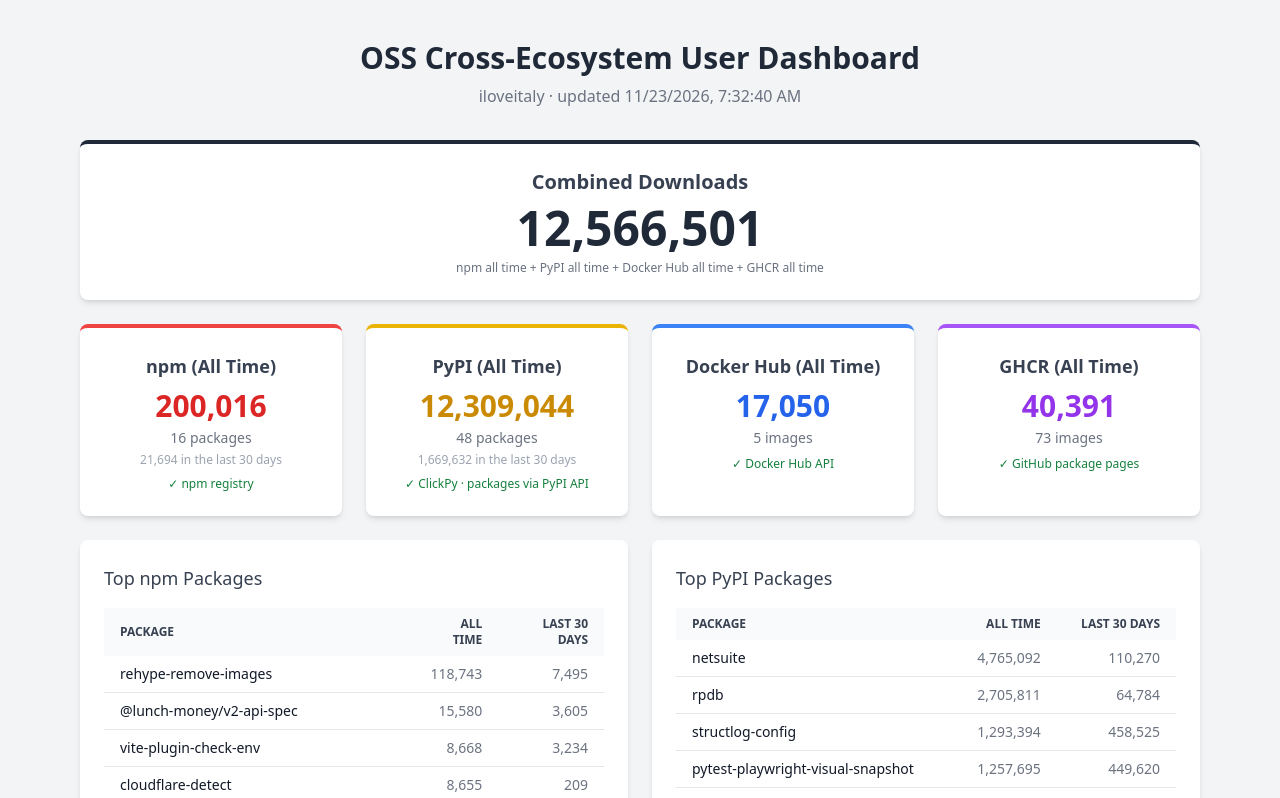
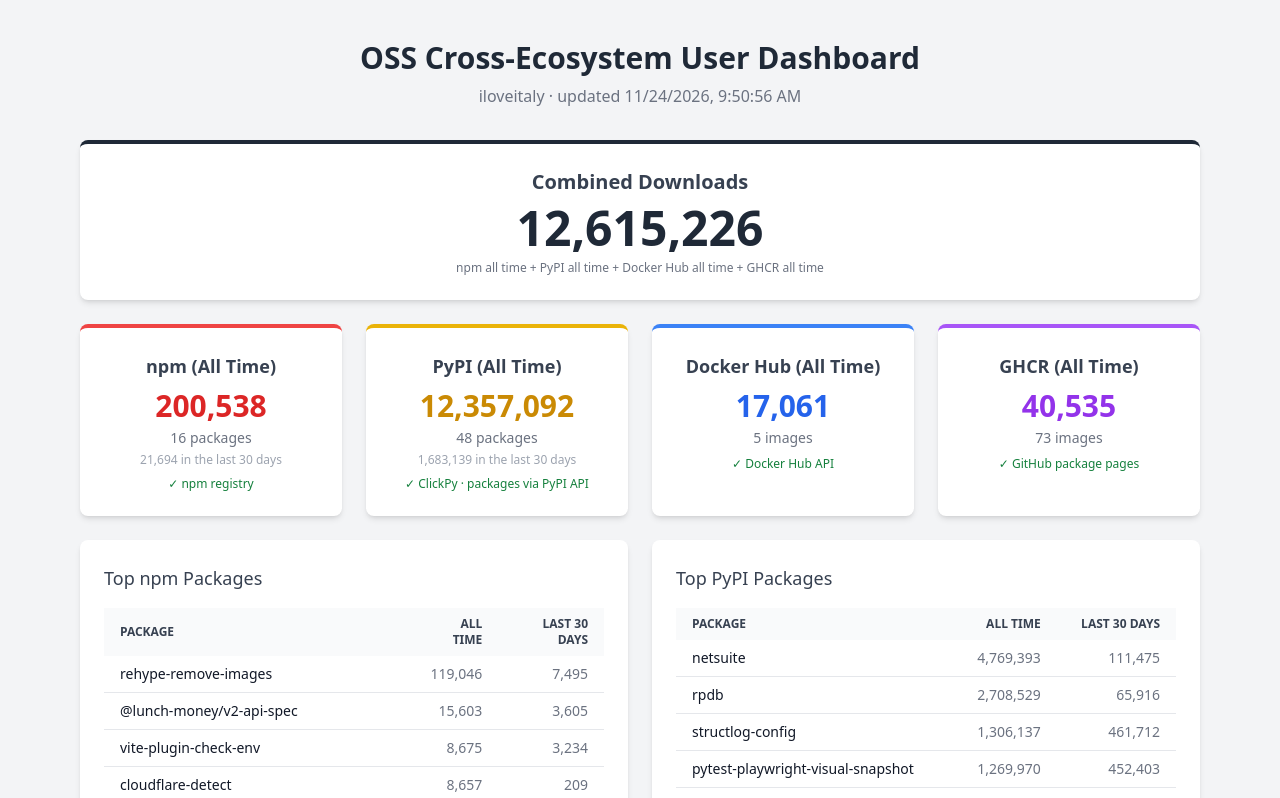
Before and after one commit to sroraldo/oss-dashboard, a plain HTML site: page index.html in a window 1280 px wide. Shown: the top 798 px of the page. Drawn offline with nearby package versions, Linux system fonts and the light colour scheme.

Commit message:
Update download stats

```diff
--- a/index.html
+++ b/index.html
@@ -9,55 +9,55 @@
     <!-- STATS:START -->
     <script>window.STATS = {
   "username": "iloveitaly",
-  "updated": "2026-11-23T07:32:40+00:00",
+  "updated": "2026-11-24T09:50:56+00:00",
   "npm": {
     "ok": true,
     "source": "npm registry",
-    "total": 200016,
+    "total": 200538,
     "packages": [
       {
         "name": "rehype-remove-images",
-        "downloads": 118743,
+        "downloads": 119046,
         "last_30": 7495
       },
       {
         "name": "@lunch-money/v2-api-spec",
-        "downloads": 15580,
+        "downloads": 15603,
         "last_30": 3605
       },
       {
         "name": "vite-plugin-check-env",
-        "downloads": 8668,
+        "downloads": 8675,
         "last_30": 3234
       },
       {
         "name": "cloudflare-detect",
-        "downloads": 8655,
+        "downloads": 8657,
         "last_30": 209
       },
       {
         "name": "@lunch-money/developer-docs",
-        "downloads": 7616,
+        "downloads": 7749,
         "last_30": 2570
       },
       {
         "name": "@lunch-money/ethereum-to-lunch-money",
-        "downloads": 7575,
+        "downloads": 7590,
         "last_30": 561
       },
       {
         "name": "@lunch-money/lunch-money-js-v2",
-        "downloads": 7073,
+        "downloads": 7080,
         "last_30": 2131
       },
       {
         "name": "lunch-money",
-        "downloads": 6996,
+        "downloads": 7008,
         "last_30": 400
       },
       {
         "name": "@lunch-money/kraken-extension",
-        "downloads": 4428,
+        "downloads": 4431,
         "last_30": 241
       },
       {
@@ -67,27 +67,27 @@
       },
       {
         "name": "@lunch-money/coinbase-to-lunch-money",
-        "downloads": 3682,
+        "downloads": 3690,
         "last_30": 402
       },
       {
         "name": "better-node-inspect",
-        "downloads": 1707,
+        "downloads": 1708,
         "last_30": 128
       },
       {
         "name": "@lunch-money/preset-categories",
-        "downloads": 1553,
+        "downloads": 1559,
         "last_30": 265
       },
       {
         "name": "@lunch-money/coinbase-pro-to-lunch-money",
-        "downloads": 1535,
+        "downloads": 1536,
         "last_30": 30
       },
       {
         "name": "analytics-plugin-rewardful",
-        "downloads": 1293,
+        "downloads": 1294,
         "last_30": 268
       },
       {
@@ -102,264 +102,264 @@
   "pypi": {
     "ok": true,
     "source": "ClickPy \u00b7 packages via PyPI API",
-    "total": 12309044,
+    "total": 12357092,
     "packages": [
       {
         "name": "netsuite",
-        "downloads": 4765092,
-        "last_30": 110270
+        "downloads": 4769393,
+        "last_30": 111475
       },
       {
         "name": "rpdb",
-        "downloads": 2705811,
-        "last_30": 64784
+        "downloads": 2708529,
+        "last_30": 65916
       },
       {
         "name": "structlog-config",
-        "downloads": 1293394,
-        "last_30": 458525
+        "downloads": 1306137,
+        "last_30": 461712
       },
       {
         "name": "pytest-playwright-visual-snapshot",
-        "downloads": 1257695,
-        "last_30": 449620
+        "downloads": 1269970,
+        "last_30": 452403
       },
       {
         "name": "pytest-plugin-utils",
-        "downloads": 1249252,
-        "last_30": 445525
+        "downloads": 1261967,
+        "last_30": 448696
       },
       {
         "name": "celery-healthcheck",
-        "downloads": 290214,
-        "last_30": 43926
+        "downloads": 291721,
+        "last_30": 45116
       },
       {
         "name": "funcy-pipe",
-        "downloads": 79479,
-        "last_30": 21090
+        "downloads": 79687,
+        "last_30": 21281
       },
       {
         "name": "fastapi-ipware",
-        "downloads": 56542,
-        "last_30": 8252
+        "downloads": 56904,
+        "last_30": 8563
       },
       {
         "name": "ipython-ctrlr-fzf",
-        "downloads": 53918,
-        "last_30": 2285
+        "downloads": 53960,
+        "last_30": 2282
       },
       {
         "name": "aiautocommit",
-        "downloads": 45828,
-        "last_30": 2569
+        "downloads": 45932,
+        "last_30": 2657
       },
       {
         "name": "github-overlord",
-        "downloads": 45379,
-        "last_30": 1674
+        "downloads": 45385,
+        "last_30": 1656
       },
       {
         "name": "activemodel",
-        "downloads": 44456,
-        "last_30": 2644
+        "downloads": 44616,
+        "last_30": 2791
       },
       {
         "name": "todoist-digest",
-        "downloads": 44123,
-        "last_30": 686
+        "downloads": 44131,
+        "last_30": 643
       },
       {
         "name": "clean-workspace",
-        "downloads": 42113,
-        "last_30": 757
+        "downloads": 42123,
+        "last_30": 756
       },
       {
         "name": "ipython-playground",
-        "downloads": 38159,
-        "last_30": 17021
+        "downloads": 38255,
+        "last_30": 17108
       },
       {
         "name": "gmail-digest",
-        "downloads": 21894,
-        "last_30": 387
+        "downloads": 21897,
+        "last_30": 389
       },
       {
         "name": "alembic-squawk",
-        "downloads": 19858,
-        "last_30": 6234
+        "downloads": 19923,
+        "last_30": 5814
       },
       {
         "name": "detect-shadowed-modules",
-        "downloads": 18628,
-        "last_30": 4069
+        "downloads": 18672,
+        "last_30": 4106
       },
       {
         "name": "beautiful-traceback",
-        "downloads": 18036,
-        "last_30": 2102
+        "downloads": 18265,
+        "last_30": 2320
       },
       {
         "name": "llm-ide-rules",
-        "downloads": 17688,
-        "last_30": 1747
+        "downloads": 17742,
+        "last_30": 1780
       },
       {
         "name": "docker-hosts",
-        "downloads": 17489,
-        "last_30": 4904
+        "downloads": 17532,
+        "last_30": 4942
       },
       {
         "name": "gmail-draft-creator",
-        "downloads": 16903,
-        "last_30": 299
+        "downloads": 16906,
+        "last_30": 302
       },
       {
         "name": "react-router-routes",
-        "downloads": 16436,
-        "last_30": 3826
+        "downloads": 16459,
+        "last_30": 3839
       },
       {
         "name": "generate-fastapi-typed-routes",
-        "downloads": 16234,
-        "last_30": 3930
+        "downloads": 16258,
+        "last_30": 3949
       },
       {
         "name": "llm-sql-prompt",
-        "downloads": 15075,
-        "last_30": 607
+        "downloads": 15094,
+        "last_30": 615
       },
       {
         "name": "todoist-scheduler",
-        "downloads": 14771,
-        "last_30": 253
+        "downloads": 14777,
+        "last_30": 238
       },
       {
         "name": "pytest-celery-utils",
-        "downloads": 12429,
-        "last_30": 2261
+        "downloads": 12450,
+        "last_30": 2273
       },
       {
         "name": "git-history-extraction",
-        "downloads": 12313,
-        "last_30": 956
+        "downloads": 12324,
+        "last_30": 966
       },
       {
         "name": "uv-development-toggle",
-        "downloads": 11434,
-        "last_30": 488
+        "downloads": 11448,
+        "last_30": 460
       },
       {
         "name": "pytest-line-runner",
-        "downloads": 10834,
-        "last_30": 2246
+        "downloads": 10855,
+        "last_30": 2259
       },
       {
         "name": "datasette-enrichments-shell",
-        "downloads": 6608,
-        "last_30": 113
+        "downloads": 6612,
+        "last_30": 116
       },
       {
         "name": "sqlalchemy-postgres-point",
-        "downloads": 6428,
-        "last_30": 623
+        "downloads": 6454,
+        "last_30": 634
       },
       {
         "name": "docker-image-cleanup",
-        "downloads": 5979,
-        "last_30": 327
+        "downloads": 5986,
+        "last_30": 326
       },
       {
         "name": "pytest-playwright-artifacts",
-        "downloads": 5589,
-        "last_30": 892
+        "downloads": 5600,
+        "last_30": 898
       },
       {
         "name": "cloudflare-analytics",
-        "downloads": 4797,
-        "last_30": 539
+        "downloads": 4821,
+        "last_30": 561
       },
       {
         "name": "ics-to-datasette",
-        "downloads": 3887,
-        "last_30": 72
+        "downloads": 3890,
+        "last_30": 75
       },
       {
         "name": "radar-mapping-api",
-        "downloads": 3835,
-        "last_30": 403
+        "downloads": 3841,
+        "last_30": 405
       },
       {
         "name": "apple-maps-api",
-        "downloads": 3773,
-        "last_30": 918
+        "downloads": 3813,
+        "last_30": 951
       },
       {
         "name": "readwise-to-datasette",
-        "downloads": 3261,
-        "last_30": 62
+        "downloads": 3263,
+        "last_30": 63
       },
       {
         "name": "ipython-copy",
-        "downloads": 2718,
+        "downloads": 2721,
         "last_30": 193
       },
       {
         "name": "playwright-trace-analyzer",
-        "downloads": 2696,
-        "last_30": 218
+        "downloads": 2706,
+        "last_30": 222
       },
       {
         "name": "todoist-to-md",
-        "downloads": 1860,
-        "last_30": 118
+        "downloads": 1867,
+        "last_30": 116
       },
       {
         "name": "lunchmoney-transaction-enhancer",
-        "downloads": 1626,
-        "last_30": 174
+        "downloads": 1638,
+        "last_30": 185
       },
       {
         "name": "lunchmoney-venmo-track",
-        "downloads": 1563,
-        "last_30": 155
+        "downloads": 1575,
+        "last_30": 166
       },
       {
         "name": "gohighlevel-api",
-        "downloads": 1284,
+        "downloads": 1287,
         "last_30": 88
       },
       {
         "name": "cleanup-orphans",
-        "downloads": 586,
-        "last_30": 117
+        "downloads": 594,
+        "last_30": 120
       },
       {
         "name": "amazon-lunchmoney",
-        "downloads": 575,
-        "last_30": 181
+        "downloads": 592,
+        "last_30": 193
       },
       {
         "name": "pytest-playwright-pause",
-        "downloads": 502,
-        "last_30": 502
+        "downloads": 520,
+        "last_30": 520
       }
     ],
     "period": "All Time",
-    "last_30": 1669632
+    "last_30": 1683139
   },
   "docker": {
     "ok": true,
     "source": "Docker Hub API",
-    "total": 17050,
+    "total": 17061,
     "packages": [
       {
         "name": "asdf-devcontainer",
-        "downloads": 6129
+        "downloads": 6133
       },
       {
         "name": "pihole-scheduled-blocking",
-        "downloads": 3853
+        "downloads": 3857
       },
       {
         "name": "dreamhost-dns-updater",
@@ -367,7 +367,7 @@
       },
       {
         "name": "lunchmoney-assets",
-        "downloads": 1978
+        "downloads": 1981
       },
       {
         "name": "crypto-index-fund-bot",
@@ -378,7 +378,7 @@
   "ghcr": {
     "ok": true,
     "source": "GitHub package pages",
-    "total": 40391,
+    "total": 40535,
     "packages": [
       {
         "name": "listmonk-newsletter",
@@ -386,7 +386,7 @@
       },
       {
         "name": "github-actions-metadata-sync",
-        "downloads": 5723
+        "downloads": 5725
       },
       {
         "name": "github-digest",
@@ -394,11 +394,11 @@
       },
       {
         "name": "zip-code-database",
-        "downloads": 2353
+        "downloads": 2380
       },
       {
         "name": "playwright-loophole",
-        "downloads": 2226
+        "downloads": 2303
       },
       {
         "name": "gmail-digest",
@@ -418,15 +418,15 @@
       },
       {
         "name": "pypi-api",
-        "downloads": 1208
+        "downloads": 1230
       },
       {
         "name": "docker-image-cleanup",
-        "downloads": 897
+        "downloads": 899
       },
       {
         "name": "pypi-data-to-dolthub",
-        "downloads": 629
+        "downloads": 639
       },
       {
         "name": "railpack-mise",
@@ -501,12 +501,12 @@
         "downloads": 150
       },
       {
+        "name": "templates/python",
+        "downloads": 143
+      },
+      {
         "name": "templates/alpine",
         "downloads": 141
-      },
-      {
-        "name": "templates/python",
-        "downloads": 139
       },
       {
         "name": "templates/ruby-rails-postgres",
@@ -674,7 +674,7 @@
       }
     ]
   },
-  "grand_total": 12566501
+  "grand_total": 12615226
 };</script>
     <!-- STATS:END -->
 </head>
```
